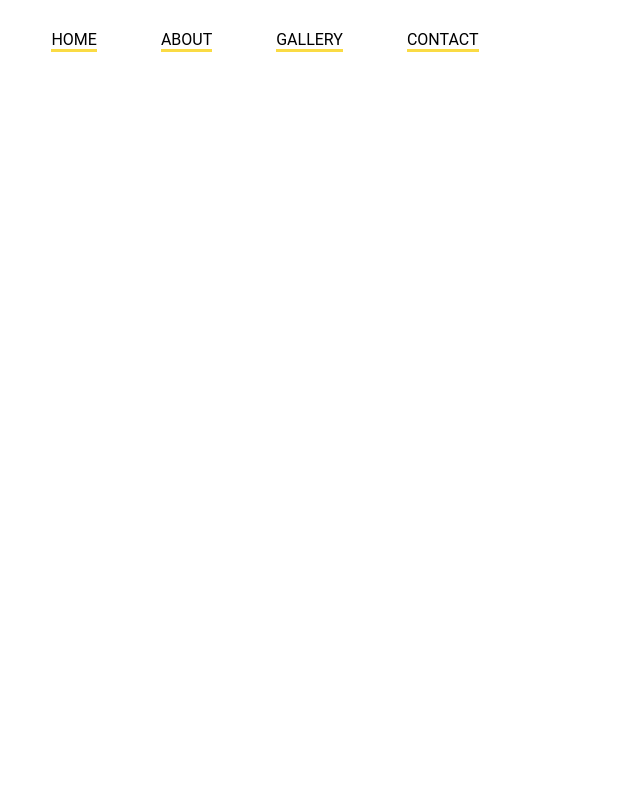
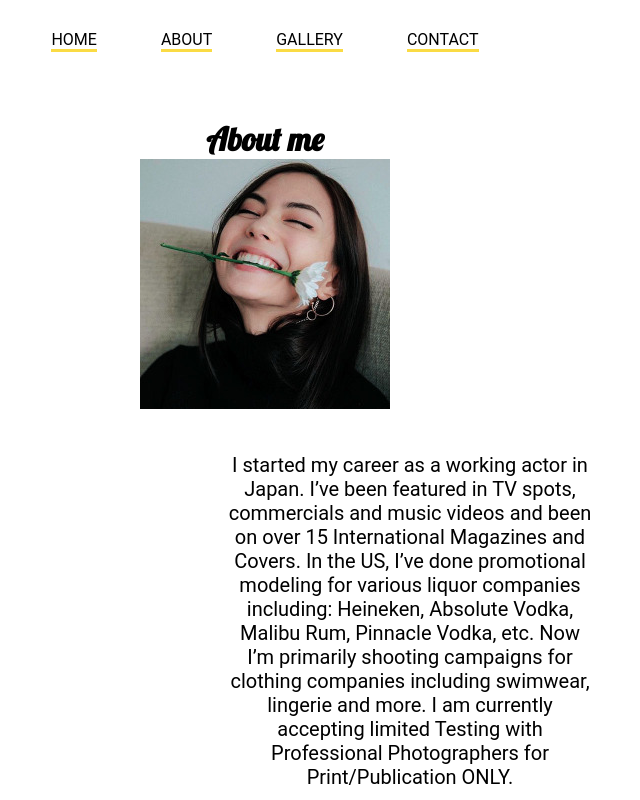
Before and after one commit to Rizkyngkong/project1_hacktiv8, a plain HTML site: page about.html in a window 1280 px wide. Shown: the whole page, without its empty margins (375-1015 px from the left). Drawn offline with Linux system fonts and the light colour scheme.

Commit message:
update about me

```diff
--- a/about.html
+++ b/about.html
@@ -24,8 +24,20 @@
     </div>
 
     <main>
-        <!-- content -->
+        <div class="container">
+                <h1 id="about-me-header">About me</h1>
+                <img src="./img/lauren3.jpg"/>
+            <!-- content -->
+                <div class="biography-container">
+                    <p class="lauren-bio">I started my career as a working actor in Japan. I’ve been featured in TV spots, commercials and music videos and been on over 15 International Magazines and Covers.
+                            In the US, I’ve done promotional modeling for various liquor companies including:
+                            Heineken, Absolute Vodka, Malibu Rum, Pinnacle Vodka, etc.
+                            Now I’m primarily shooting campaigns for clothing companies including swimwear, lingerie and more.
+                            I am currently accepting limited Testing with Professional Photographers for Print/Publication ONLY.</p>
+                </div>
+        </div>
     </main>
+
 
 </body>
 
--- a/style.css
+++ b/style.css
@@ -1,5 +1,6 @@
 /* font config */
 @import url('https://fonts.googleapis.com/css?family=Montserrat&display=swap');
+@import url('https://fonts.googleapis.com/css?family=Lobster&display=swap');
 
 * {
    box-sizing: border-box;
@@ -71,6 +72,10 @@ main {
     margin-top: 15vh;
 }
 
+.container {
+    margin-top: -10vh;
+}
+
 
 /* style footer */
 .footer{
@@ -84,10 +89,27 @@ main {
 }
 
 #main-name {
-    font-size: 5rem;
+    font-family: 'Lobster', cursive;
+    font-size: 80px;
 }
 
 #sub-name {
     margin-top: 15px;
     font-size: 1.5rem;
 }
+
+#about-me-header {
+    font-family: 'Lobster', cursive;
+    font-size: 32px;
+}
+
+.lauren-bio {
+    font-size: 20px;
+    text-align: center;
+}
+
+.biography-container {
+    width: 370px;
+    margin-left: 75vh;
+    margin-top: 5vh;
+}
```
Also changed, not shown: index.html (+1 -0 lines).
